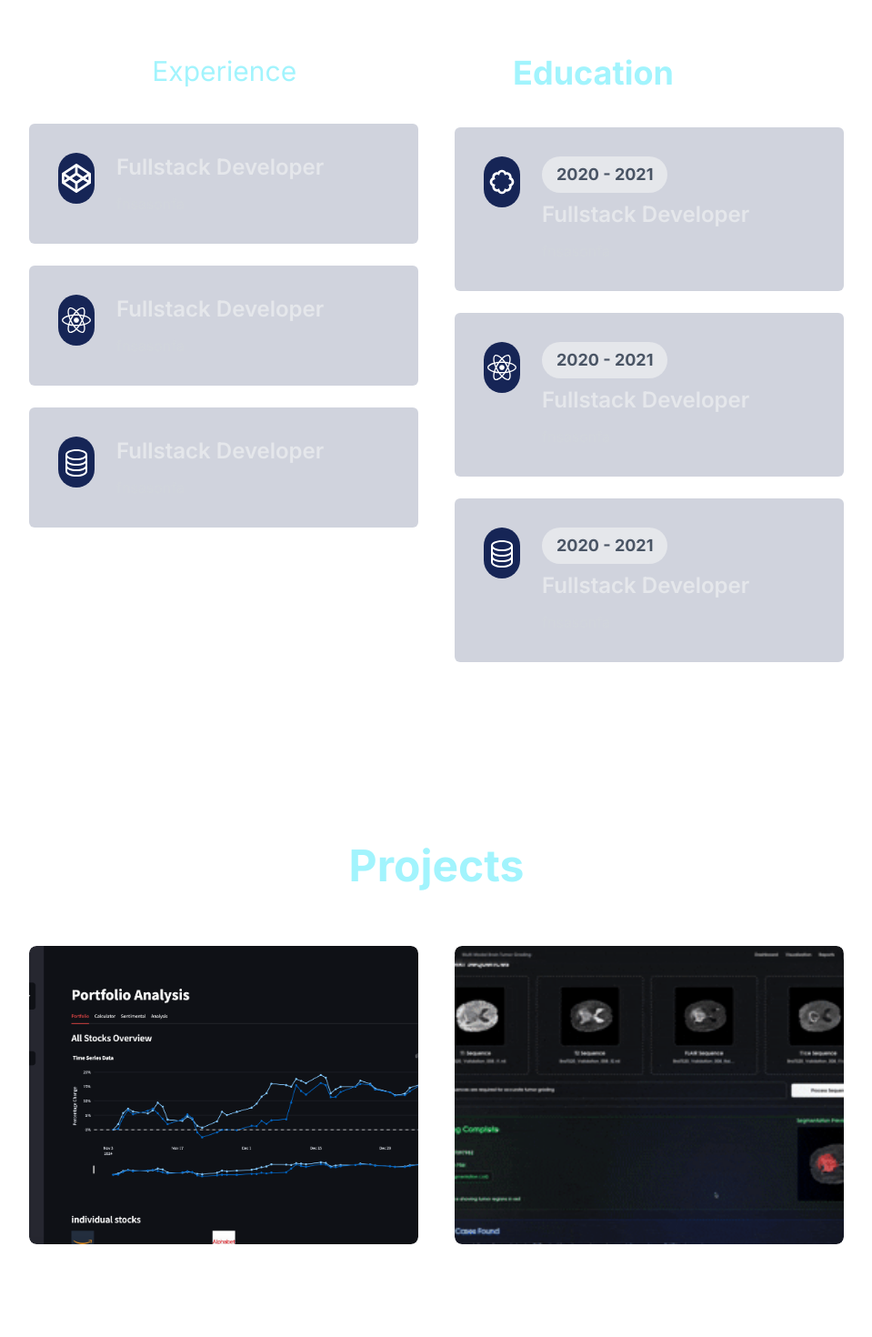
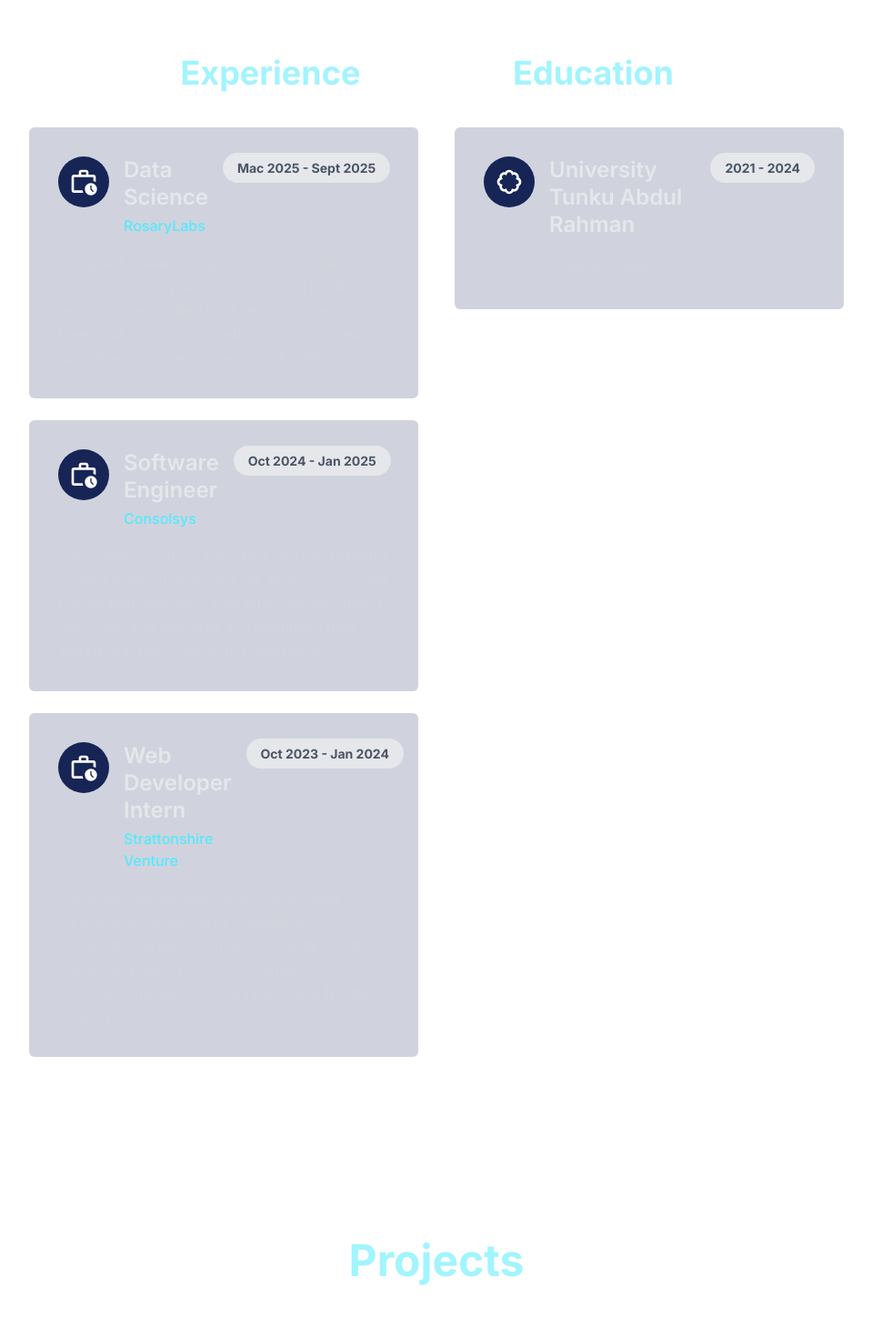
Before and after one commit to h4r1yzz/portfolio, a Next.js app: page / in a window 1280 px wide. Shown: the part 820-2290 px from the top of the page at 91% size, without its empty margins (160-1119 px from the left). Built offline with nearby package versions, Linux system fonts and the light colour scheme.

Commit message:
fix: project section

```diff
--- a/component/Home/Hero/Hero.tsx
+++ b/component/Home/Hero/Hero.tsx
@@ -17,8 +17,8 @@ const Hero = () => {
                 data-aos="fade-up"
             />
             <h1 data-aos='fade-up' data-aos-delay="200" className='text-2xl sm:text-4xl md:text-5xl lg:text-6xl mt-6 text-center font-bold tracking-wide'>
-                Creating web products, <br />
-                brands,
+                Building practical solutions from the ground up, <br />
+
                 <span className='text-cyan-200'> and experiences </span>
             </h1>
             <h2 data-aos='fade-up' data-aos-delay="400" className='mt-5 text-sm px-2 text-center sm:text-2xl font-medium flex items-center'>
--- a/component/Home/Projects/Project.tsx
+++ b/component/Home/Projects/Project.tsx
@@ -30,10 +30,10 @@ const Project = () => {
                         </div>
                     </div>
                     <h1 className='mt-4 text-xl sm:text-2xl font-semibold text-white group-hover:text-cyan-300 transition-colors duration-300'>
-                        Stock Analysis System
+                        Stock Analysis
                     </h1>
                     <h1 className='pt-2 font-medium text-white/80'>
-                        Data Science, Python, AI
+                        A stock analysis platform that let users to make investment decisions. It combines traditional stock performance analysis with sentiment analysis of financial news and LLM-generated recommendations to provide deeper insights into market trends.
                     </h1>
                 </a>
             </div>
@@ -58,10 +58,10 @@ const Project = () => {
                         </div>
                     </div>
                     <h1 className='mt-4 text-xl sm:text-2xl font-semibold text-white group-hover:text-cyan-300 transition-colors duration-300'>
-                        Healthcare Management System
+                        NeuroGrade
                     </h1>
                     <h1 className='pt-2 font-medium text-white/80'>
-                        AI, Machine Learning, Healthcare
+                        Deep learning solution that uses MRI scans to detect brain tumors and generate segmentation masks, combining human expertise with AI to get more accurate results, streamline workflows, and help doctors to get better understanding in complex cases
                     </h1>
                 </a>
             </div>
--- a/component/Home/Resume/Resume.tsx
+++ b/component/Home/Resume/Resume.tsx
@@ -4,33 +4,32 @@ import { FaCodepen } from 'react-icons/fa'
 import { FaReact } from 'react-icons/fa'
 import ResumeCard from './ResumeCard'
 import { BiBadge } from 'react-icons/bi'
+import { FaUpwork } from 'react-icons/fa6'
+import { SiWorkplace } from 'react-icons/si'
+import { MdOutlineWorkHistory } from 'react-icons/md'
 
 const Resume = () => {
   return (
     <div id="resume" className='pt-20 pb-16'>
-        <div className='w-[90%] mx-auto sm:w-[70%] grid grid-cols-1 xl:grid-cols-2 gap-10'>
+        <div className='w-[90%] mx-auto sm:w-[70%] grid grid-cols-1 xl:grid-cols-2 gap-10 items-start'>
             {/* Work Part */}
-            <div>
-                <h1 className='text-3xl sm:text-4xlfont-bold text-white'>
+            <div className='h-full'>
+                <h1 className='text-3xl sm:text-4xl font-bold text-white'>
                     My Work <span className='text-cyan-200'>Experience</span>
                 </h1>
-                <div className='mt-10' data-aos="zoom-in" data-aos-anchor-placement="top-center">
-                    <ResumeCard Icon={FaCodepen} role="Fullstack Developer"/>
-                    <ResumeCard Icon={FaReact} role="Fullstack Developer"/>
-                    <ResumeCard Icon={BsDatabase} role="Fullstack Developer"/>
-
+                <div className='mt-10 space-y-6' data-aos="zoom-in" data-aos-anchor-placement="top-center">
+                    <ResumeCard Icon={MdOutlineWorkHistory} date="Mac 2025 - Sept 2025" role="Data Science" company='RosaryLabs' description='Designed a search engine workflow with MCP integration for dynamic tool use and multi-turn reasoning, evaluated LLM performance with DeepEval and custom metrics, and explored Qdrant and sparse embeddings for RAG'/>
+                    <ResumeCard Icon={MdOutlineWorkHistory} date="Oct 2024 - Jan 2025" role="Software Engineer" company='Consolsys' description='Integrated Stimulsoft reporting into the Tellering system using Angular and C#, ensured accurate transaction journaling with effective debugging practices, and migrated and optimized data workflows from MSSQL to PostgreSQL'/>
+                    <ResumeCard Icon={MdOutlineWorkHistory} date="Oct 2023 - Jan 2024" role="Web Developer Intern" company='Strattonshire Venture' description='Developed an administration system with Laravel and MongoDB to streamline administrative tasks, while collaborating with the development team to implement improvements and provide responsive frontend support'/>
                 </div>
             </div>
             {/* Education Part */}
-            <div>
+            <div className='h-full'>
                 <h1 className='text-3xl sm:text-4xl font-bold text-white'>
                     My <span className='text-cyan-200'>Education</span>
                 </h1>
-                <div className='mt-10' data-aos="zoom-out" data-aos-anchor-placement="top-center" data-aos-delay="200">
-                    <ResumeCard Icon={BiBadge} role="Fullstack Developer" date="2020 - 2021"/>
-                    <ResumeCard Icon={FaReact} role="Fullstack Developer" date="2020 - 2021"/>
-                    <ResumeCard Icon={BsDatabase} role="Fullstack Developer" date="2020 - 2021"/>
-
+                <div className='mt-10 space-y-6' data-aos="zoom-out" data-aos-anchor-placement="top-center" data-aos-delay="200">
+                    <ResumeCard Icon={BiBadge} role="University Tunku Abdul Rahman" description="B.Sc. Software Engineering" date="2021 - 2024"/>
                 </div>
             </div>
         </div>
--- a/component/Home/Resume/ResumeCard.tsx
+++ b/component/Home/Resume/ResumeCard.tsx
@@ -5,27 +5,47 @@ type Props = {
     Icon: IconType;
     role: string;
     date?: string;
+    description?: string;
+    company?: string;
 }
 
-const ResumeCard = ({Icon, role, date}: Props) => {
+const ResumeCard = ({Icon, role, date, description, company}: Props) => {
   return (
     <div className='mb-6'>
-        <div className='flex items-start space-x-6 bg-blue-950/20 transition-all duration-300 p-4 sm:p-8 rounded-md'>
-            <div className='sm-w-14 sm:h-14 w-10 h-10 bg-blue-950 rounded-full flex items-center justify-center flex-col'>
-                <Icon className='sm:w-8 sm:h-8 w-6 h-6 text-white'/>
+        <div className='flex flex-col bg-blue-950/20 transition-all duration-300 p-4 sm:p-8 rounded-md min-h-[200px] h-full'>
+            {/* Header with icon, title and date */}
+            <div className='flex items-start justify-between mb-4'>
+                <div className='flex items-start space-x-4'>
+                    <div className='sm:w-14 sm:h-14 w-10 h-10 bg-blue-950 rounded-full flex items-center justify-center flex-shrink-0'>
+                        <Icon className='sm:w-8 sm:h-8 w-6 h-6 text-white'/>
+                    </div>
+                    <div className='flex-1'>
+                        <h1 className='text-gray-200 text-xl sm:text-2xl font-semibold leading-tight'>
+                            {role}
+                        </h1>
+                        {company && (
+                            <p className='text-cyan-300 text-sm sm:text-base font-medium mt-1'>
+                                {company}
+                            </p>
+                        )}
+                    </div>
+                </div>
+                {date && (
+                    <div className='flex-shrink-0 ml-4'>
+                        <span className='px-3 py-1.5 sm:px-4 sm:py-2 rounded-full bg-gray-200 text-gray-600 text-xs sm:text-sm font-bold whitespace-nowrap'>
+                            {date}
+                        </span>
+                    </div>
+                )}
             </div>
-            <div className='flex-1'>
-                {date && (
-                    <h1 className='mb-2 smLpx-6 sm:py-1.5 px-4 py-1 rounded-full bg-gray-200 text-gray-600 w-fit sm:text-lg text-sm font-bold'>
-                        {date}
-                    </h1>
-                )}
-                <h1 className='text-gray-200 text-xl sm:text-2xl font-semibold'>
-                    {role}
-                </h1>
-                <p className='text-gray-300 text-sm sm:text-base pt-3'>
-                    fnsasonfa
-                </p>
+
+            {/* Description section that stretches */}
+            <div className='flex-1 flex items-start'>
+                <div className='w-full'>
+                    <p className='text-gray-300 text-sm sm:text-base leading-relaxed'>
+                        {description}
+                    </p>
+                </div>
             </div>
         </div>
     </div>
```
